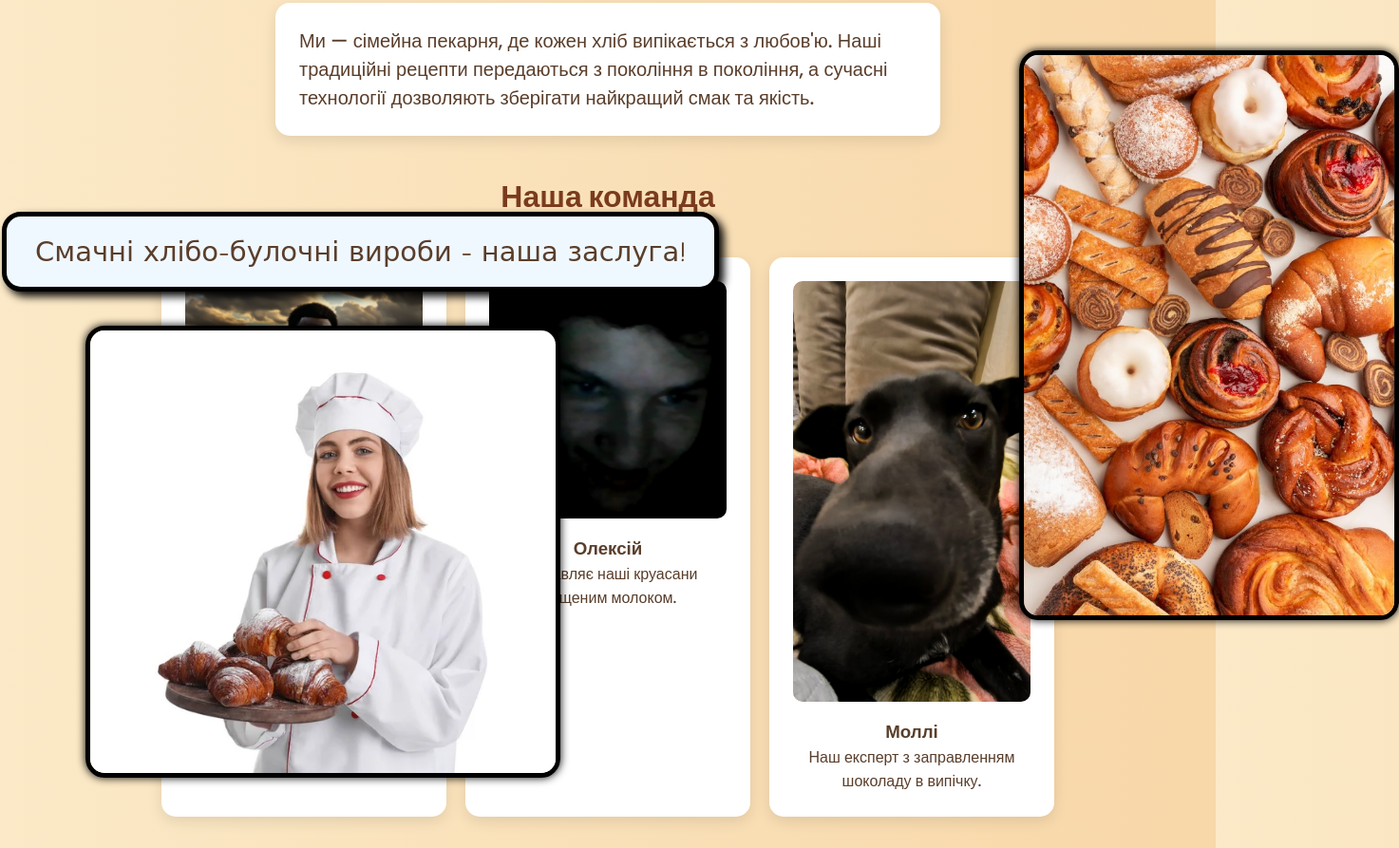
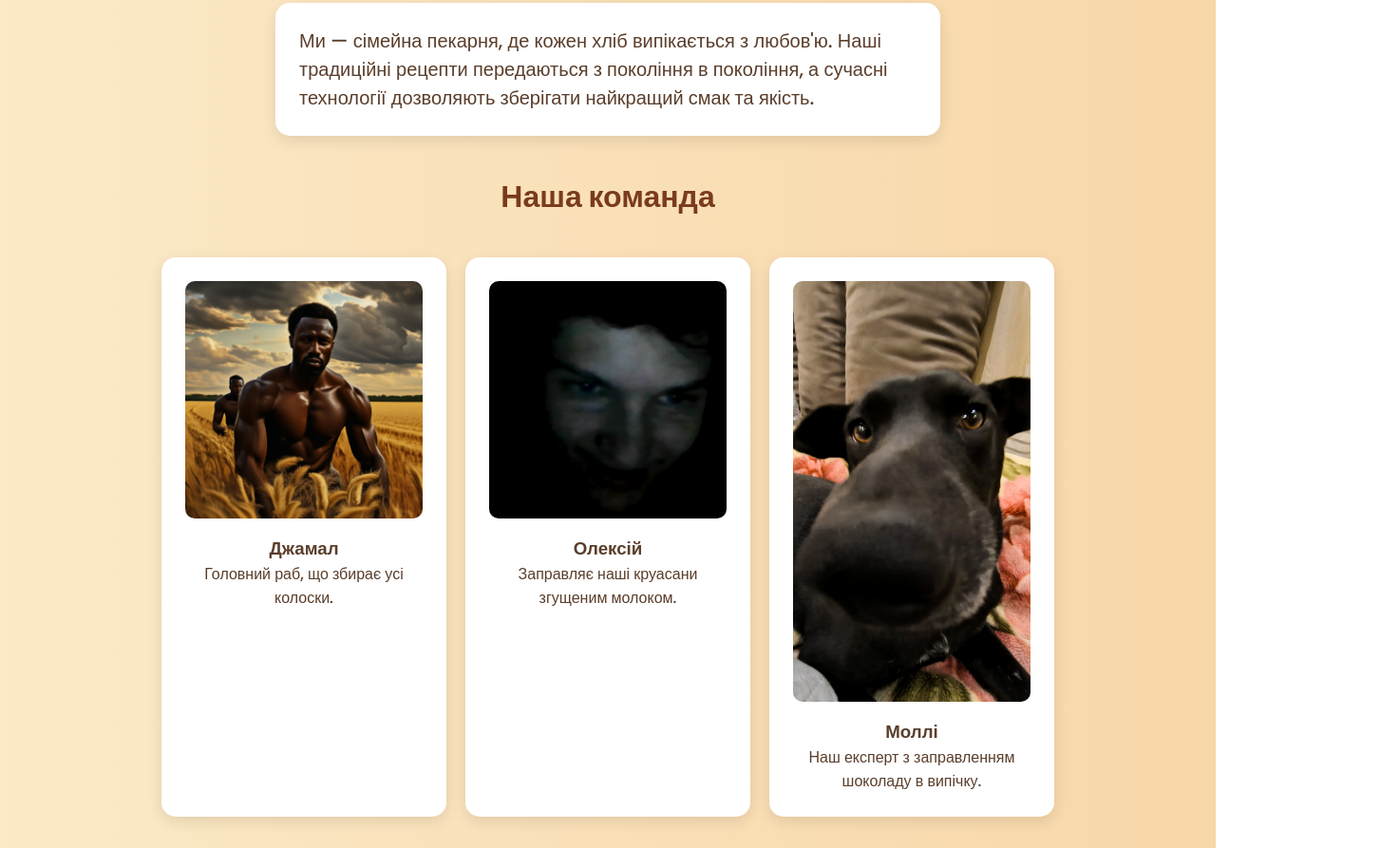
Before and after one commit to JoJoPose448/bakery_site.github.io, a plain HTML site: page pages/about.html in a window 1280 px wide. Shown: the part 127-1020 px from the top of the page at 95% size, 1473 px wide, since content can reach past the window. Drawn offline with Linux system fonts and the light colour scheme.

Commit message:
about-href+немажінки

```diff
--- a/pages/about.html
+++ b/pages/about.html
@@ -17,9 +17,6 @@
         <section class="about">
             <p>Ми — сімейна пекарня, де кожен хліб випікається з любов'ю. Наші традиційні рецепти передаються з покоління в покоління, а сучасні технології дозволяють зберігати найкращий смак та якість.</p>
         </section>
-        <p class="slogan">Смачні хлібо-булочні вироби - наша заслуга!</p>
-        <img class="woman" src="../images/woman.jpg" alt="Жінка">
-        <img class="products" src="../images/products.jpg" alt="Продукти">
         <h2>Наша команда</h2>
 
         <section class="team">
--- a/styles/about.css
+++ b/styles/about.css
@@ -219,7 +219,6 @@ footer {
 }
 
 .copyright {
-    text-align: center;
     width: 100%;
     margin-top: 20px;
 }
```
